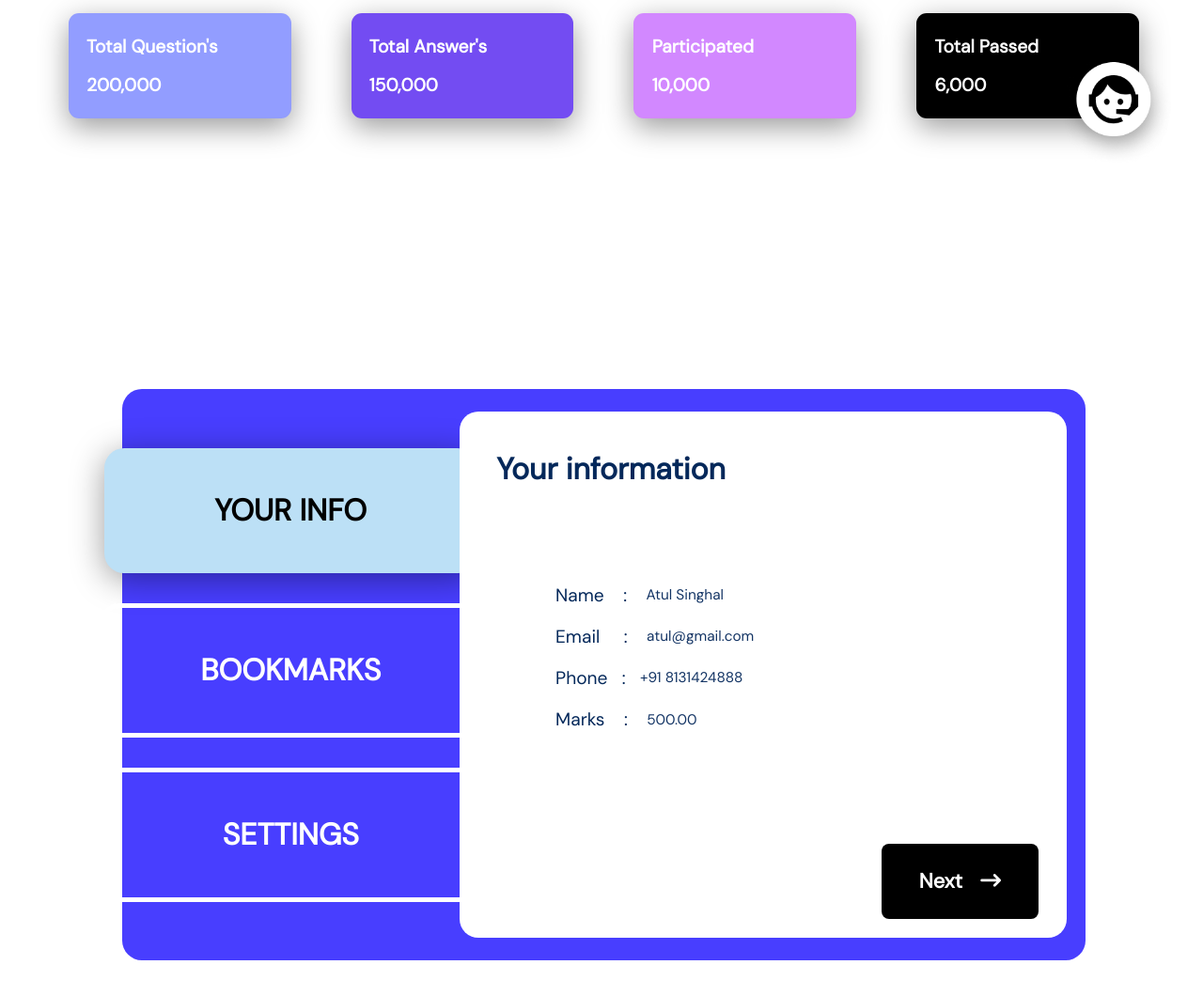
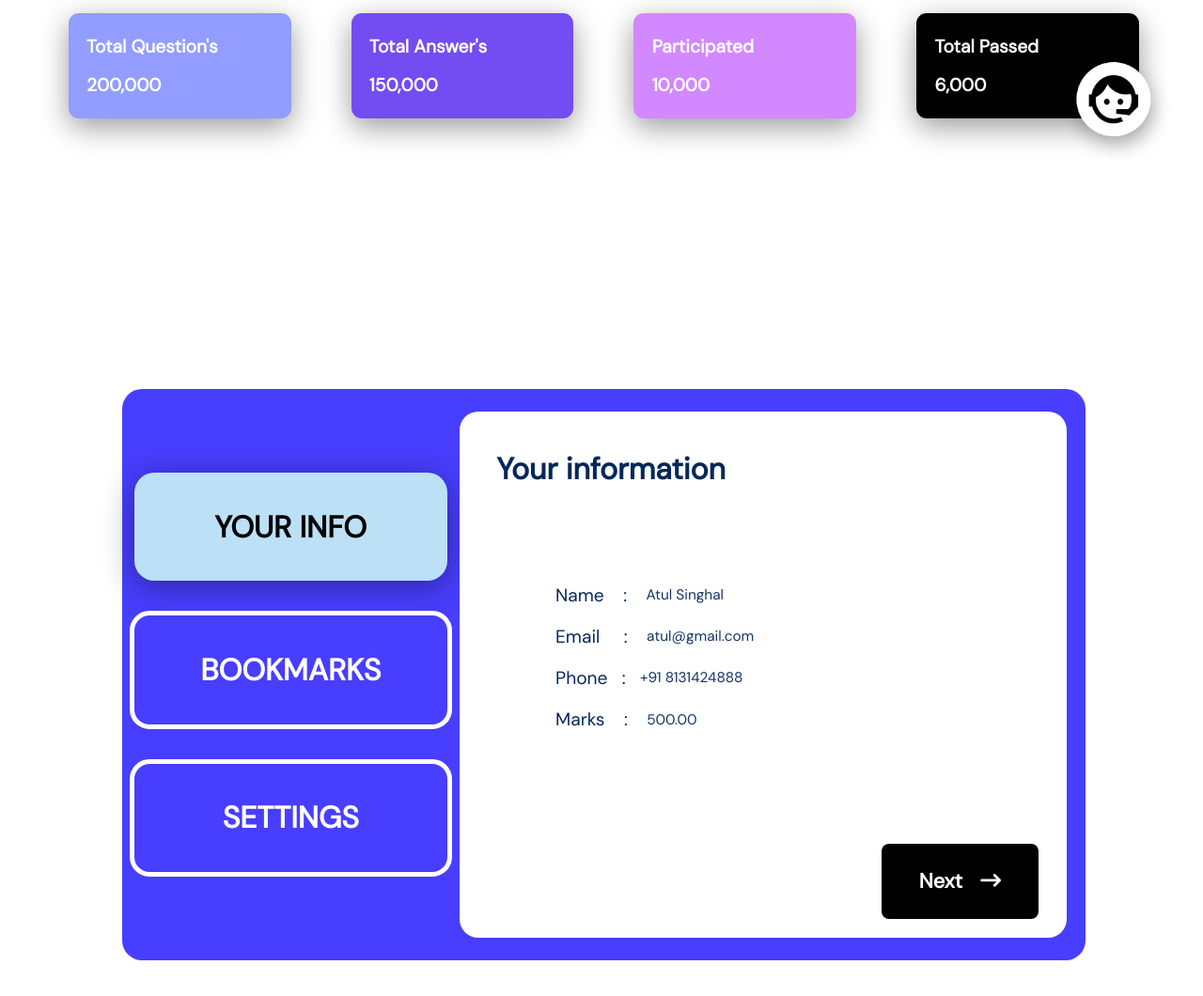
Before and after one commit to zedd1721/CVT-Microproject2, a plain HTML site: page index.html in a window 1280 px wide. Shown: the part 622-1682 px from the top of the page at 94% size. Drawn offline with Linux system fonts and the light colour scheme.

Commit message:
H&W changed

```diff
--- a/style.css
+++ b/style.css
@@ -301,8 +301,8 @@ nav{
 }
 
 .left-card .info{
-    height: 133px;
-    width: 397px;
+    height: 9vw;
+    width: 26vw;
     background-color: #BCE0F6;
     border-radius: 21px;
 
@@ -316,8 +316,8 @@ nav{
 
 
 .left-card .bookmark{
-    height: 133px;
-    width: 397px;
+    height: 9vw;
+    width: 26vw;
     border: 5px solid white;
     border-radius: 21px;
 
@@ -330,8 +330,8 @@ nav{
 }
 
 .left-card .setting{
-    height: 133px;
-    width: 397px;
+    height: 9vw;
+    width: 26vw;
     border: 5px solid white;
     border-radius: 21px;
 
```
